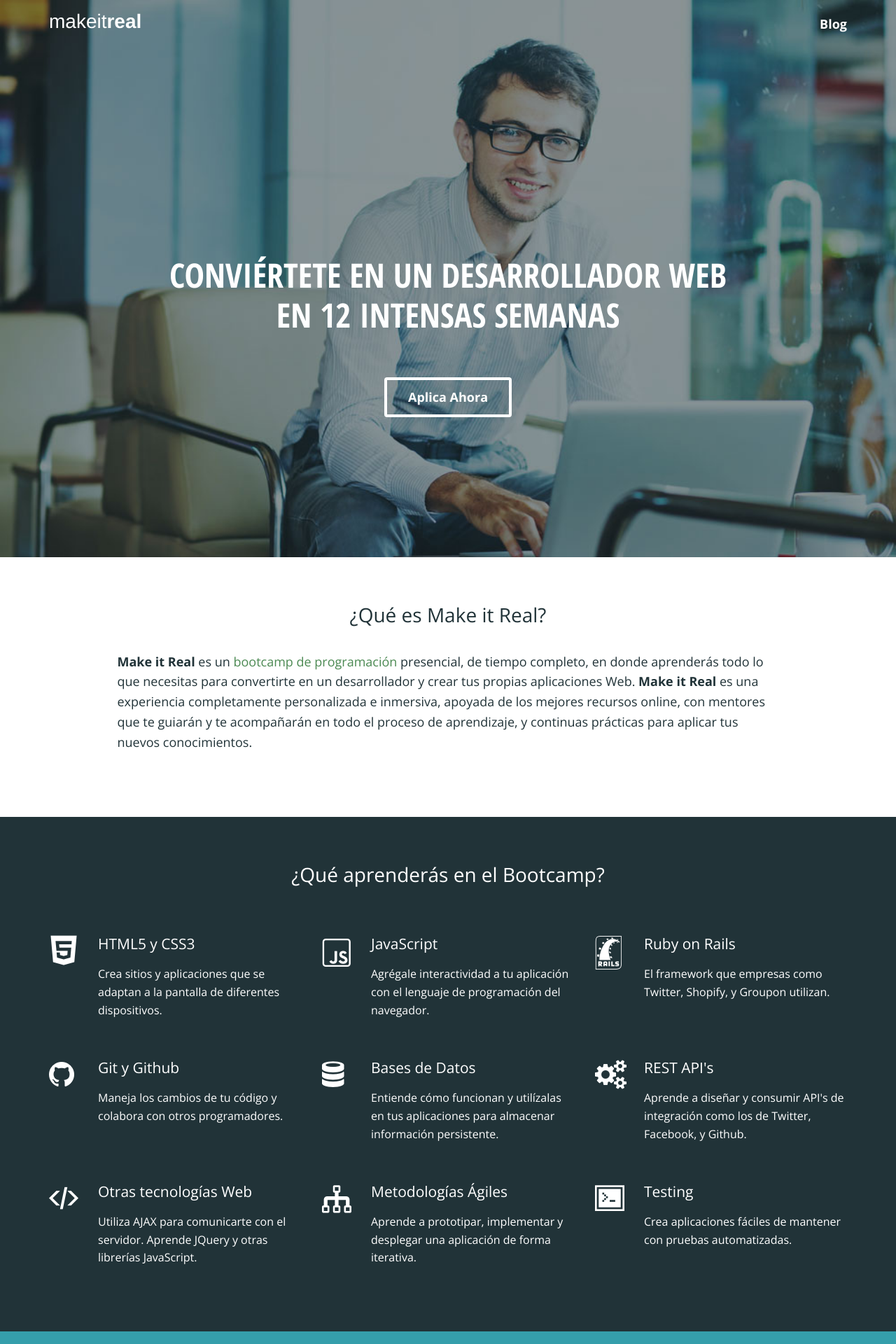
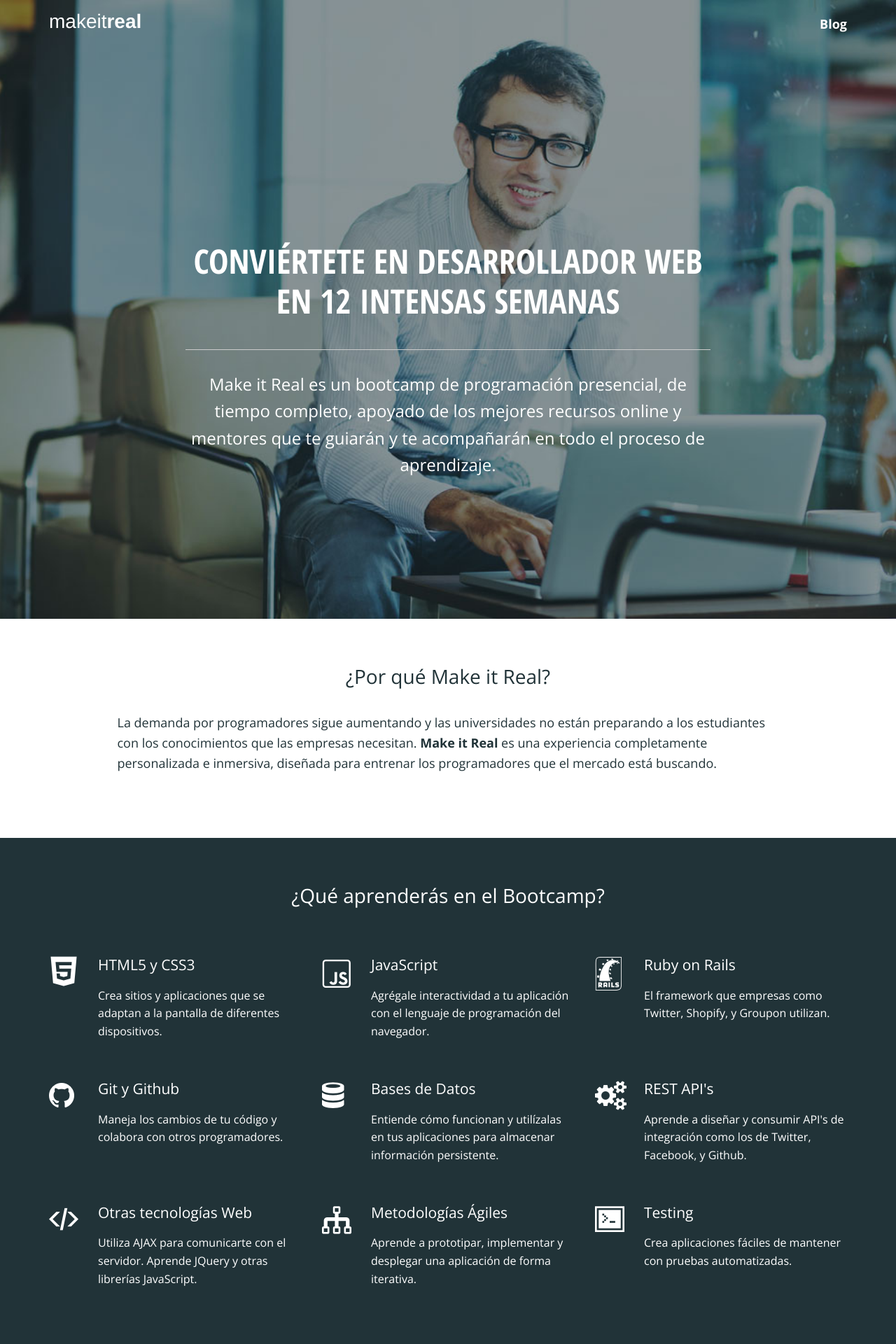
Before and after one commit to simonhoyos/blog, a Jekyll site: the page built from index.html, in a window 1280 px wide. Shown: the top 1920 px of the page at 70% size. Built offline with Jekyll 4.4.1, drawn with Linux system fonts in a browser that asks for light colours; nearby versions of some CDN libraries.

Commit message:
Improve homepage

```diff
--- a/css/style.scss
+++ b/css/style.scss
@@ -75,15 +75,37 @@
     color: white;
     font: 24px/1.1 $font-family-condensed;
     text-align: center;
-    padding: 90px 20px 0;
-    margin-bottom: 50px;
+    padding: 80px 20px 0;
+    margin-bottom: 20px;
 
     @media (min-width: $screen-md-min) {
       font-size: 48px;
       line-height: 1.2;
-      padding: 300px 100px 0;
-      margin-bottom: 60px;
+      padding: 280px 100px 0;
+      margin-bottom: 40px;
     }
+  }
+
+  .sub-leading {
+    color: white;
+    font-size: 16px;
+    line-height: 1.4;
+    font-weight: 300;
+    text-align: center;
+
+    border-top: 1px solid #ccc;
+    padding-top: 20px;
+
+    @media (min-width: $screen-md-min) {
+      font-size: 24px;
+      line-height: 1.6;
+      padding-top: 30px;
+    }
+
+    padding-bottom: 100px;
+    @media (min-width: $screen-md-min) { padding-bottom: 200px; }
+
+    a { color: white; }
   }
 }
 
@@ -375,7 +397,6 @@
 }
 
 .social-proof {
-  background-color: $secondary-color;
 
   .carousel-control {
     background-image: none;
--- a/index.html
+++ b/index.html
@@ -5,8 +5,14 @@ layout: home
 <div class="main">
   {% include header.html %}
 
-  <div class="leading">CONVIÉRTETE EN UN DESARROLLADOR WEB <span style="display:block;">EN 12 INTENSAS SEMANAS</span></div>
-  <div class="action"><a href="/apply" class="primary">Aplica Ahora</a></div>
+  <div class="leading">CONVIÉRTETE EN DESARROLLADOR WEB <span style="display:block;">EN 12 INTENSAS SEMANAS</span></div>
+  <div class="container">
+    <div class="row">
+      <div class="col-xs-10 col-xs-offset-1 col-sm-8 col-sm-offset-2">
+        <div class="sub-leading">Make it Real es un <a href="http://localhost:4000/2014/08/03/que-es-un-bootcamp-inmersivo-de-programacion/" target="_blank">bootcamp de programación</a> presencial, de tiempo completo, apoyado de los mejores recursos online y mentores que te guiarán y te acompañarán en todo el proceso de aprendizaje.</div>
+      </div>
+    </div>
+  </div>
 </div>
 
 <!-- What is it -->
@@ -14,8 +20,8 @@ layout: home
   <div class="container">
     <div class="row">
       <div class="col-sm-10 col-sm-offset-1">
-        <header class="text-center title">¿Qué es Make it Real?</header>
-        <p class="p"><strong>Make it Real</strong> es un <a href="/2014/08/03/que-es-un-bootcamp-inmersivo-de-programacion/" target="_blank">bootcamp de programación</a> presencial, de tiempo completo, en donde aprenderás todo lo que necesitas para convertirte en un desarrollador y crear tus propias aplicaciones Web. <strong>Make it Real</strong> es una experiencia completamente personalizada e inmersiva, apoyada de los mejores recursos online, con mentores que te guiarán y te acompañarán en todo el proceso de aprendizaje, y continuas prácticas para aplicar tus nuevos conocimientos.</p>
+        <header class="text-center title">¿Por qué Make it Real?</header>
+        <p class="p">La demanda por programadores sigue aumentando y las universidades no están preparando a los estudiantes con los conocimientos que las empresas necesitan. <strong>Make it Real</strong> es una experiencia completamente personalizada e inmersiva, diseñada para entrenar los programadores que el mercado está buscando.</p>
       </div>
     </div>
   </div>
@@ -306,7 +312,7 @@ layout: home
   </div>
 </section>
 
-<!-- Team -->
+<!-- Social proof -->
 <section class="section social-proof inverted">
   <div class="container">
     <div class="row">
@@ -393,4 +399,5 @@ layout: home
   </div>
 </section>
 
+
 <div class="action" style="margin-top: 80px;"><a href="/apply" class="primary inverted">Aplica Ahora</a></div>
```
Also changed, not shown: css/style.css.
